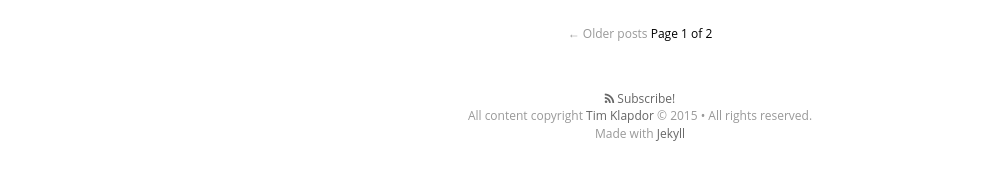
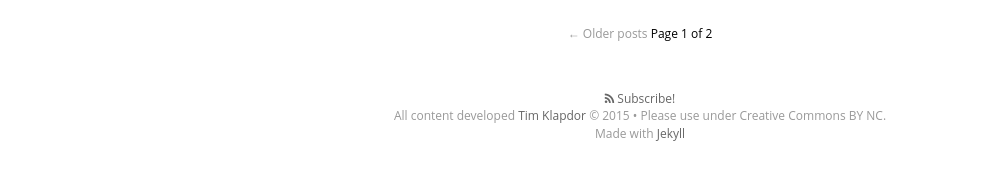
Before and after one commit to timklapdor/inhales, a Jekyll site: the page built from index.html, in a window 1280 px wide and 900 px high, scrolled down 6035 px. Shown: the part 710-890 px from the top of the window, without its empty margins (0-1006 px from the left). Built offline with Jekyll 4.4.1, drawn with Linux system fonts in a browser that asks for light colours; nearby versions of some CDN libraries; some web fonts are replaced; Markdown is read by kramdown in place of the engine named in the settings; the list of posts is cut into pages by our own code.

Commit message:
updates for new fork
change to config and updated copyright information

```diff
--- a/_config.yml
+++ b/_config.yml
@@ -67,7 +67,7 @@ social:
 
 prose:
   rooturl: '_posts'
-  siteurl: 'http://timklapdor.github.io/inhale/'
+  siteurl: 'http://timklapdor.github.io/inhales/'
   media: 'assets/article-images'
   metadata:
     _posts:
--- a/_includes/footer.html
+++ b/_includes/footer.html
@@ -3,7 +3,7 @@
 <footer class="site-footer">
   <a class="subscribe" href="{{ "/feed.xml" | prepend: site.baseurl }}"> <span class="tooltip"> <i class="fa fa-rss"></i> Subscribe!</span></a>
     <div class="inner">
-         <section class="copyright">All content copyright <a href="mailto:{{ site.email}}">{{ site.name }}</a> &copy; {{ site.time | date: '%Y' }} &bull; All rights reserved.</section>
+         <section class="copyright">All content developed <a href="mailto:{{ site.email}}">{{ site.name }}</a> &copy; {{ site.time | date: '%Y' }} &bull; Please use under Creative Commons BY NC.</section>
          <section class="poweredby">Made with <a href="http://jekyllrb.com"> Jekyll</a></section>
     </div>
 </footer>
```
